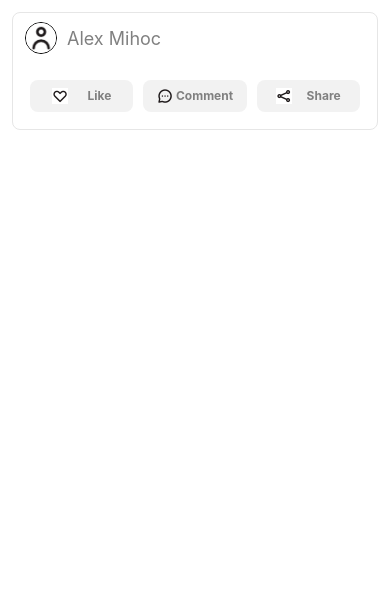
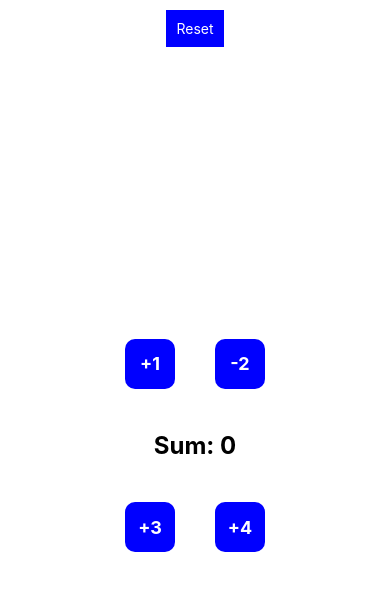
Before and after one commit to Alex7734/Linnify-ReactNativeCourse, a React Native app: screen / in a window 390 px wide. Shown: the top 590 px of the page. Built offline with nearby package versions, Linux system fonts and the light colour scheme.

Commit message:
workshop 3

```diff
--- a/App.tsx
+++ b/App.tsx
@@ -1,34 +1,109 @@
-import React from 'react';
+import React, {useState} from 'react';
 import {
   Alert,
+  FlatList,
+  ListRenderItemInfo,
+  Pressable,
   SafeAreaView,
   StyleSheet,
+  Text,
+  View,
 } from 'react-native';
 
 import {Card} from './src/components/Card';
 import { Post } from './src/types/Post.interface';
+import MathButton from './src/components/MathButton';
 
 function App(): JSX.Element {
 
-  const post:Post = {
-    name: "Alex Mihoc",
-    image: require('./src/assets/photo.jpg')
+
+//   const data:Post[] = [
+//     {
+//       name: "Alex Mihoc",
+//       image: require('./src/assets/photo.jpg')
+//     },
+//     {
+//       name: "Alt baiat",
+//       image: require('./src/assets/photo.jpg')
+//     },
+//     {
+//       name: "Baiatul ala",
+//       image: require('./src/assets/photo.jpg')
+//     },
+
+// ]
+
+  // const onPress = (title: string) => Alert.alert(`${title}`);
+  // const renderItem = ({item}: ListRenderItemInfo<Post>) => <Card post={item} handleImagePress={onPress}></Card>
+
+  const handleValueChange = (newValue: number) => {
+    setValue(value + newValue);
   }
 
-  const onPress = (title: string) => Alert.alert(`${title}`);
+  const [value, setValue] = useState(0);
 
   return (
-    <SafeAreaView>
-      <Card post={post} handleImagePress={onPress}></Card>
+    <SafeAreaView style={styles.container}>
+        <Pressable onPress={(() => setValue(0))} style={{backgroundColor: 'blue', padding: 10, marginTop: 10}}><Text style={{color: 'white'}}>Reset</Text></Pressable>
+        <View style={styles.up}>
+          <MathButton value={1} onPress={handleValueChange}></MathButton>
+          <MathButton value={-2} onPress={handleValueChange}></MathButton>
+        </View>
+        <View style={styles.middle}>
+          <Text style={styles.text}>Sum: {value}</Text>
+        </View>
+        <View style={styles.down}>
+          <MathButton value={3} onPress={handleValueChange}></MathButton>
+          <MathButton value={4} onPress={handleValueChange}></MathButton>
+        </View>
+
+      {/* <FlatList
+        data = {data}
+        renderItem = {renderItem}
+        keyExtractor = {(item: Post) => item.name}
+        ListEmptyComponent={() => <Text>No data</Text>}
+        ListHeaderComponent= {() => <Text style={{textAlign: 'center'}}>Header</Text>}
+        ListFooterComponent={() => <Text style={{textAlign: 'center'}}>Footer</Text>}
+        ItemSeparatorComponent={() => <View
+          style={{
+            borderColor: 'red',
+            borderWidth: 1,
+            marginVertical: 10,
+          }}
+        />}
+      /> */}
+      {/* <Card post={post} handleImagePress={onPress}></Card> */}
     </SafeAreaView>
     );
 }
 
 const styles = StyleSheet.create({
+  up: {
+    flex: 3,
+    flexDirection: 'row',
+    alignItems: 'flex-end',
+  },
+
+  middle: {
+    flex: 1,
+    justifyContent: 'center',
+  },
+
+  down: {
+    flex: 3,
+    flexDirection: 'row',
+  },
+
   container: {
     flex: 1,
-    justifyContent: 'center',
+    justifyContent: 'space-around',
     alignItems: 'center',
+},
+
+text: {
+  color: 'black',
+  fontSize: 24,
+  fontWeight: 'bold'
 },
 });
 
--- a/src/components/Card.tsx
+++ b/src/components/Card.tsx
@@ -9,13 +9,6 @@ interface Props{
 
 export function Card({post, handleImagePress}:Props) {
 
-  const [title, setTitle] = useState("Alex Mihoc")
-  const [newBoi, setBoi] = useState({id: 1, title: "Alex Mihoc"})
-
-  const changeTitle = () => {
-    setBoi({...newBoi, title: 'NewBoi'})
-  }
-
   const onPressLike = () => console.log('like')
   const onPressComment = () => console.log('comment')
   const onPressShare = () => console.log('share')
@@ -24,13 +17,13 @@ export function Card({post, handleImagePress}:Props) {
     <View style={styles.card}>
       <View style={styles.header}>
         <Image source={require('../assets/person.png')} style={styles.profilePic} />
-        <Text style={styles.headerText}>{newBoi.title}</Text>
+        <Text style={styles.headerText}>{post.name}</Text>
       </View>
-      <Pressable onPress={() => handleImagePress(title)} >
-        {newBoi.title === "NewBoi" &&  <Image resizeMode='cover' source={post.image} style={styles.postImage} />}
+      <Pressable onPress={() => handleImagePress(post.name)} >
+       <Image resizeMode='cover' source={post.image} style={styles.postImage} />
       </Pressable>
       <View style={styles.buttons}>
-        <Pressable onPressIn={changeTitle} style={styles.button}>
+        <Pressable onPressIn={onPressLike} style={styles.button}>
             <Image
             source={require('../assets/like.png')}
             style={styles.buttonIcon}
--- /dev/null
+++ b/src/components/MathButton.tsx
@@ -0,0 +1,51 @@
+import React, { useState } from 'react';
+import {Text, StyleSheet, Pressable, View } from 'react-native';
+
+interface Props{
+    value: number,
+    onPress: (value: number) => void
+}
+
+export default function MathButton(props: Props) {
+
+    return (
+            <Pressable style={({pressed}) => [
+                {
+                  opacity: pressed ? 0.6 : 1,
+                },
+
+              ]} onPressIn={() => props.onPress(props.value)}>
+            <View style={styles.containerCenterButton}>
+                <Text style={styles.text}>{`${props.value > 0 ? '+' : ''}${props.value}`}</Text>
+            </View>
+        </Pressable>
+    );
+  }
+
+  const styles = StyleSheet.create({
+    button: {
+      flexDirection: 'row',
+      alignItems: 'center',
+      justifyContent: 'center',
+      backgroundColor: 'red',
+      borderRadius: 8,
+      padding: 12,
+      width: '90%'
+    },
+
+    containerCenterButton: {
+      width: 50,
+      height: 50,
+      marginHorizontal: 20,
+      borderRadius: 10,
+      backgroundColor: 'blue',
+      alignItems: 'center',
+      justifyContent: 'center'
+    },
+
+    text: {
+      color: 'white',
+      fontSize: 18,
+      fontWeight: 'bold'
+    },
+  });
```
